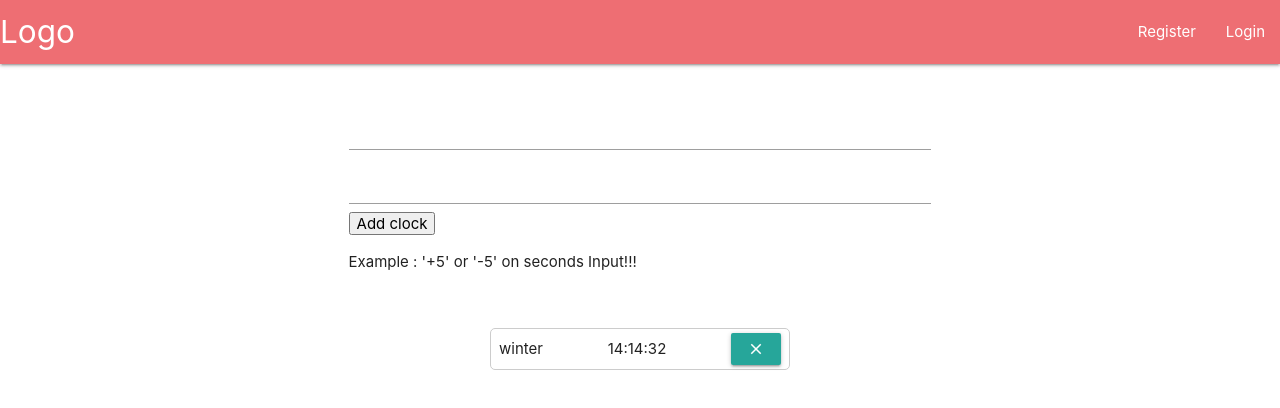
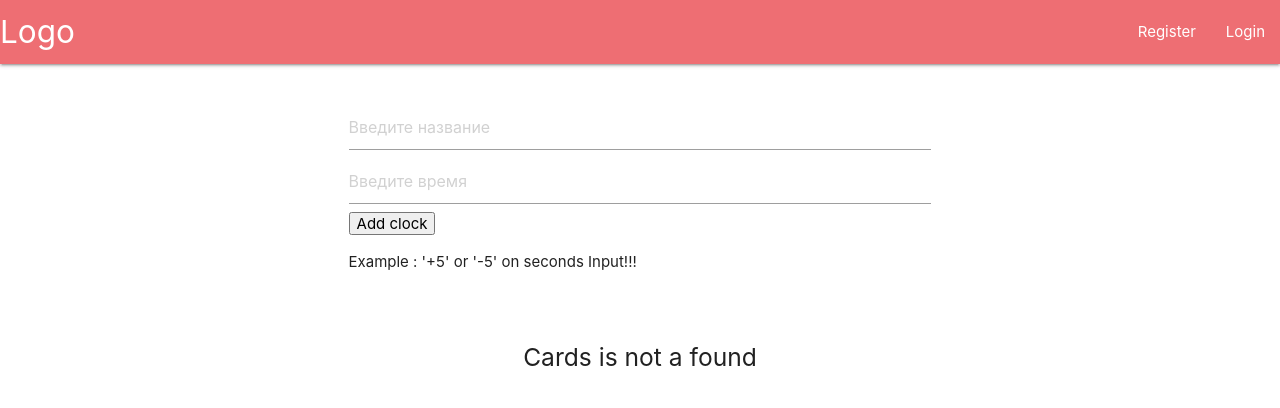
Before and after one commit to chizzkeyke/blog_for_flcd, a React (Create React App) app: page /clocks_page in a window 1280 px wide. Shown: the top 408 px of the page. Built offline with nearby package versions, Linux system fonts and the light colour scheme.

Commit message:
'UpdateClockPage'

```diff
--- a/src/App.css
+++ b/src/App.css
@@ -121,6 +121,8 @@
     margin: 0 auto;
     width: 500px;
     flex-direction: column;
+    justify-content: center;
+    align-items: center;
 
 }
 
--- a/src/components/TopBar.js
+++ b/src/components/TopBar.js
@@ -2,6 +2,7 @@ import React from 'react'
 import { NavLink, useHistory } from 'react-router-dom'
 import { useSelector, useDispatch } from 'react-redux'
 import { logout } from '../redux/auth/actions/actionsCreators'
+import { Watch } from './Watch'
 
 export const TopBar = () => {
    const dispatch = useDispatch()
@@ -23,6 +24,7 @@ export const TopBar = () => {
                loggedIn
                   ? (
                      <ul id="nav-mobile" className="right hide-on-med-and-down">
+                        <li><Watch /></li>
                         <li><NavLink to='/clocks_page'>Clocks</NavLink></li>
                         <li><NavLink to='/users'>Users</NavLink></li>
                         <li><NavLink to='/weather'>Weather</NavLink></li>
--- a/src/components/Watch.js
+++ b/src/components/Watch.js
@@ -18,21 +18,21 @@ export const Watch = () => {
    )
 }
 
-export const Watch2 = ({time}) => {
-   const [seconds, setSeconds] = useState(time)
+// export const Watch2 = ({time}) => {
+//    const [seconds, setSeconds] = useState(time)
 
-   const renderWatch = () => {
-      time = new Date().toLocaleTimeString()
-      setSeconds(time)
-   }
+//    const renderWatch = () => {
+//       time = new Date().toLocaleTimeString()
+//       setSeconds(time)
+//    }
 
-   setInterval(renderWatch, 1000)
-   return (
-      <>
-         <h5>{seconds}</h5>
-      </>
-   )
-}
+//    setInterval(renderWatch, 1000)
+//    return (
+//       <>
+//          <h5>{seconds}</h5>
+//       </>
+//    )
+// }
 
 export const ClockWithParametrs = ({ hours }) => {
    const [timeNow, setTimeNow] = useState(moment().format("HH:mm:ss"))
--- a/src/components/pages/ClocksPage.js
+++ b/src/components/pages/ClocksPage.js
@@ -4,9 +4,7 @@ import { CardClock } from '../CardClock'
 import { nanoid } from 'nanoid'
 
 export const ClocksPage = () => {
-   const [data, setData] = useState([
-      { nameClock: 'winter', time: '+0' }
-   ])
+   const [data, setData] = useState([])
 
    const { register, handleSubmit, reset } = useForm()
 
@@ -20,7 +18,6 @@ export const ClocksPage = () => {
          clockName: '',
          paramToggleClock: ''
       })
-      console.log(typeof paramToggleClock);
       setData([...data, newCard])
    }
 
@@ -34,10 +31,12 @@ export const ClocksPage = () => {
             <form onSubmit={handleSubmit(onSubmit)}>
                <input
                   type='text'
+                  placeholder='Введите название'
                   {...register('clockName')}
                />
                <input
                   type='text'
+                  placeholder='Введите время'
                   {...register('paramToggleClock')}
                />
                <button type='submit'>Add clock</button>
```
